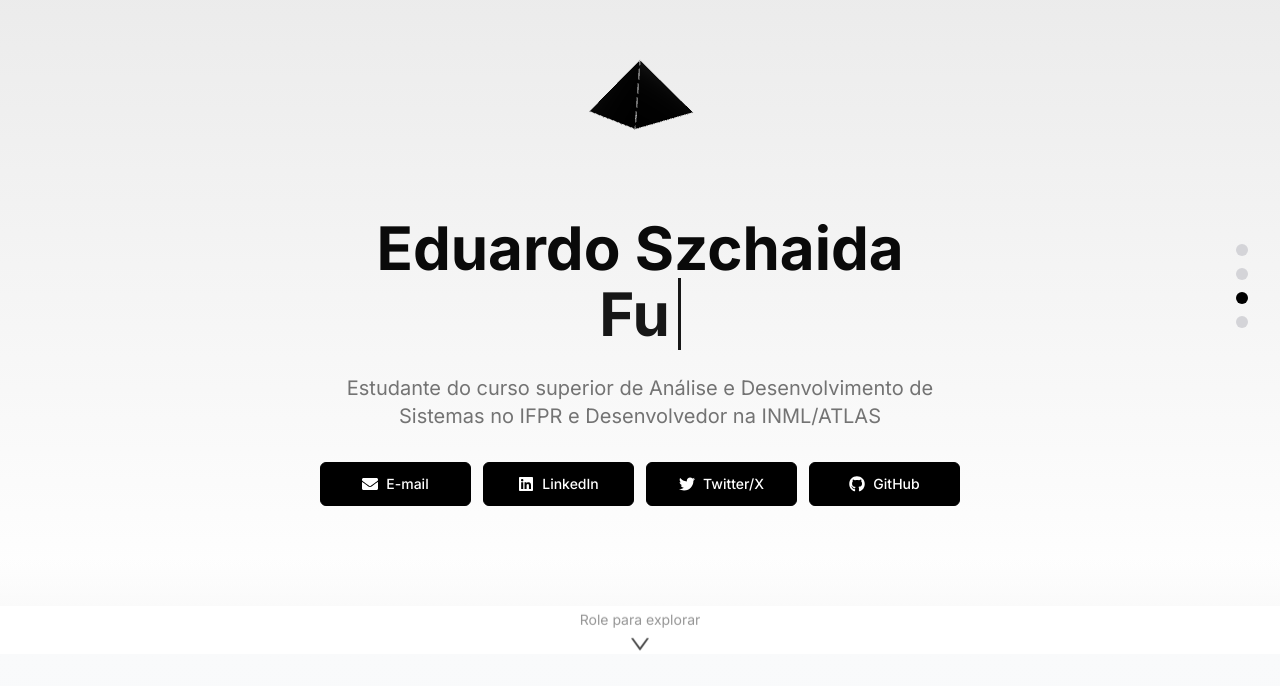
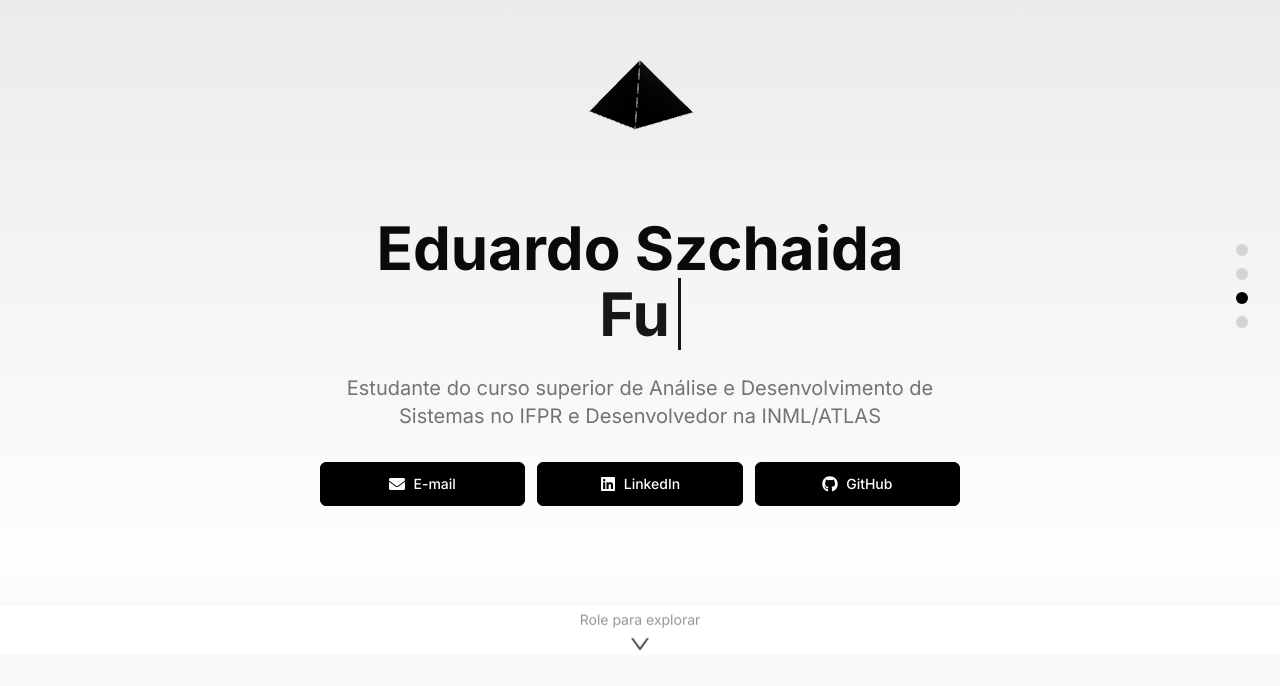
Before and after one commit to duduszchaida/meu-portfolio, a Next.js app: page / in a window 1280 px wide. Shown: the part 114-800 px from the top of the page. Built offline with nearby package versions, Linux system fonts and the light colour scheme.

Commit message:
Update HeroSection.tsx

```diff
--- a/components/HeroSection.tsx
+++ b/components/HeroSection.tsx
@@ -3,7 +3,7 @@
 import { motion } from 'framer-motion';
 import { Canvas } from '@react-three/fiber';
 import { OrbitControls, Edges } from '@react-three/drei';
-import { FaGithub, FaTwitter, FaEnvelope, FaLinkedin } from 'react-icons/fa';
+import { FaGithub, FaEnvelope, FaLinkedin } from 'react-icons/fa';
 import { Button } from '@/components/ui/button';
 import { useEffect, useState, useCallback } from 'react';
 import ScrollIndicator from './ScrollIndicator';
@@ -106,7 +106,7 @@
             transition={{ delay: 0.4 }}
             className="w-full px-4"
           >
-            <div className="grid grid-cols-2 sm:grid-cols-4 gap-3 max-w-2xl mx-auto">
+            <div className="grid grid-cols-1 sm:grid-cols-3 gap-3 max-w-2xl mx-auto">
               <Button
                 variant="outline"
                 size="lg"
@@ -133,21 +133,7 @@
                   <span className="whitespace-nowrap">LinkedIn</span>
                 </a>
               </Button>
-              <Button
-                variant="outline"
-                size="lg"
-                className="w-full bg-black text-white border-black hover:bg-white hover:text-black hover:border-black transition-all duration-300"
-                asChild
-              >
-                <a
-                  href="https://x.com/duduszchaida"
-                  target="_blank"
-                  rel="noopener noreferrer"
-                >
-                  <FaTwitter className="mr-2 h-4 w-4" />
-                  <span className="whitespace-nowrap">Twitter/X</span>
-                </a>
-              </Button>
+
               <Button
                 variant="outline"
                 size="lg"
```
